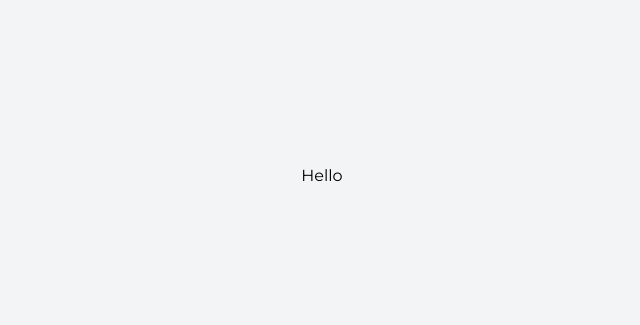
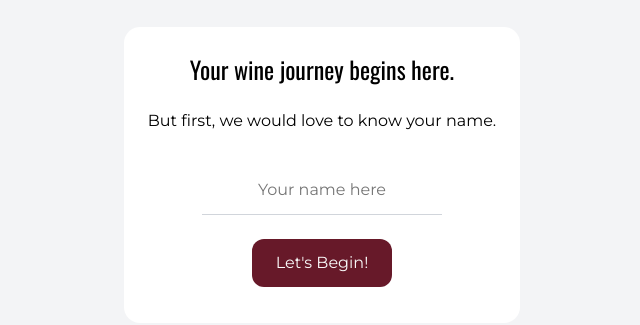
Before and after one commit to maiko-y77/SipSavvy-Gustavo-Maiko, a Next.js app in the folder client/: page /first-login in a window 1280 px wide. Shown: the part 225-550 px from the top of the page, without its empty margins (318-958 px from the left). Built offline with nearby package versions, Linux system fonts and the light colour scheme.

Commit message:
dialog component added and css done

```diff
--- a/client/src/app/first-login/page.tsx
+++ b/client/src/app/first-login/page.tsx
@@ -3,7 +3,14 @@ import Dialog from "@/components/Dialog";
 const page = () => {
   return (
     <Dialog>
-        Hello
+        <h1>Your wine journey begins here.</h1>
+        <p>But first, we would love to know your name.</p>
+        <form>
+          <div className="form-group">
+            <input type="text" placeholder="Your name here" name="name" />
+          </div>
+          <button type="submit">Let&#39;s Begin!</button>
+        </form>
     </Dialog>
   );
 };
--- a/client/src/styles/dialog.scss
+++ b/client/src/styles/dialog.scss
@@ -10,7 +10,29 @@
     z-index: 1;
 
     .dialog-content{
+        padding: 24px;
+        border-radius: 16px;
         z-index: 3;
+        background-color: white;
+        display: flex;
+        flex-direction: column;
+        gap: 24px;
+
+        h1{
+            @include heading-3;
+            text-align: center;
+        }
+
+        form{
+            display: flex;
+            flex-direction: column;
+            gap: 24px;
+            padding-block: 12px;
+
+            input{
+                text-align: center;
+            }
+        }
     }
 
     .dialog-overlay{
```
